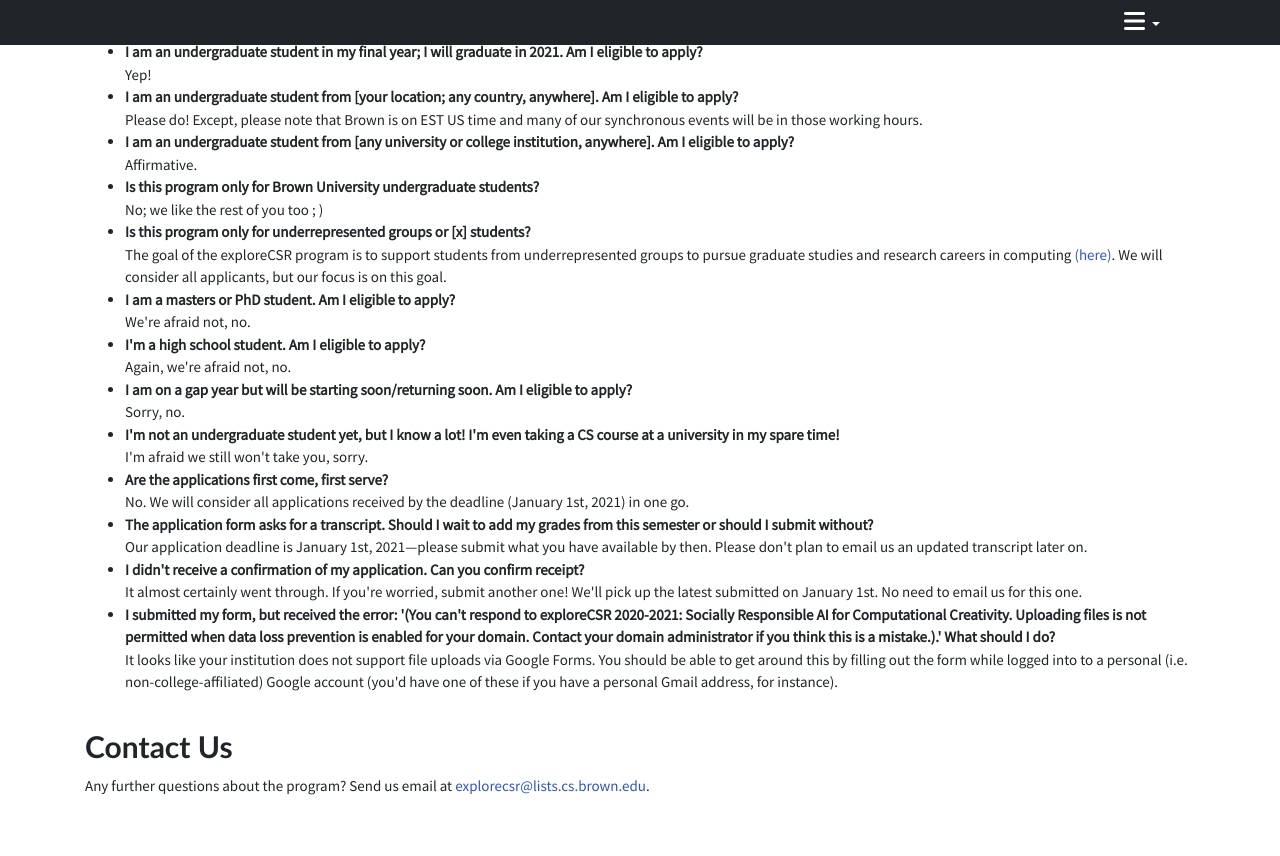
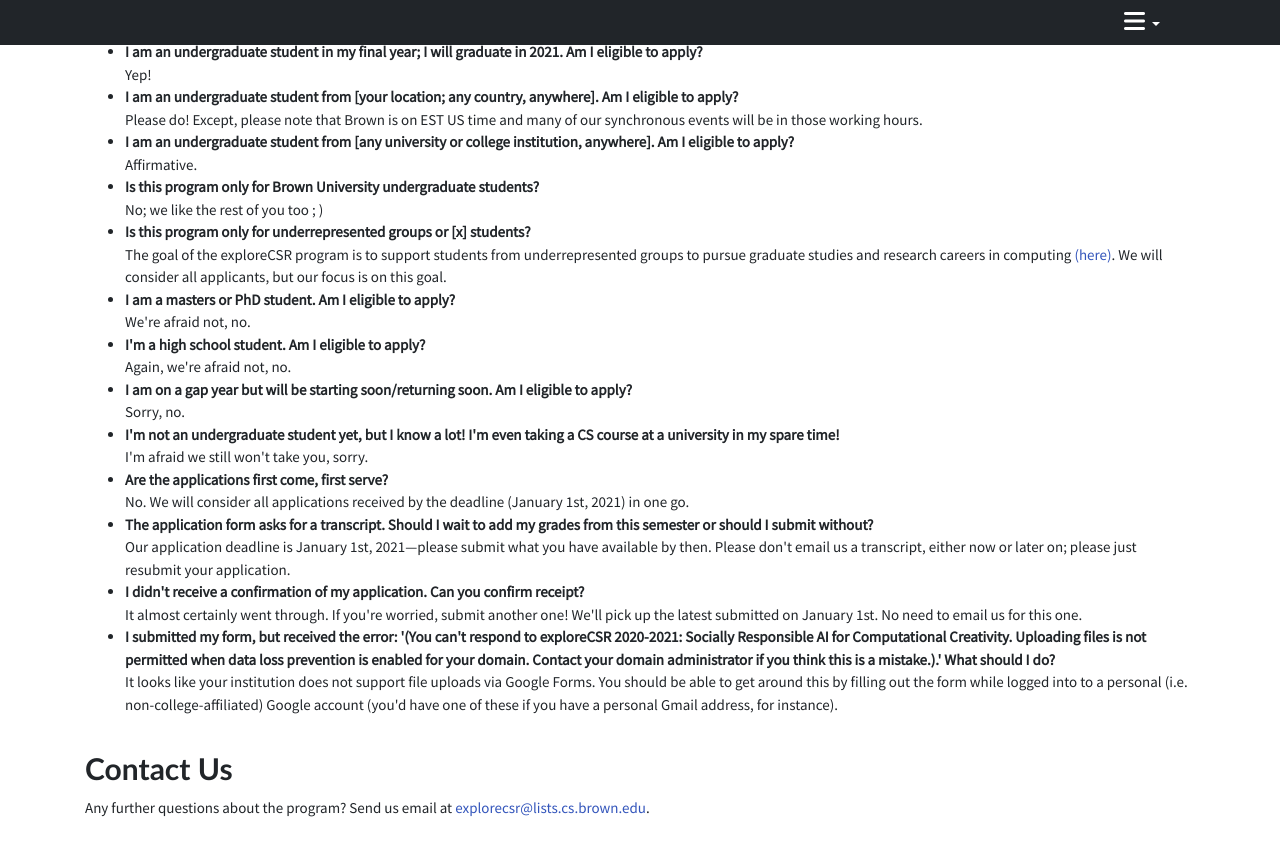
Before and after one commit to brownvc/exploreCSR-webpage, a Jekyll site: the page built from index.html, in a window 1280 px wide and 900 px high, scrolled down 3154 px. Shown: the top 856 px of the window. Built offline with Jekyll 4.4.1, drawn with Linux system fonts in a browser that asks for light colours; nearby versions of some CDN libraries.

Commit message:
Updated faq

```diff
--- a/_data/faq.json
+++ b/_data/faq.json
@@ -45,7 +45,7 @@
     },
     {
         "question": "The application form asks for a transcript. Should I wait to add my grades from this semester or should I submit without?",
-        "answer": "Our application deadline is January 1st, 2021&mdash;please submit what you have available by then. Please don't plan to email us an updated transcript later on."
+        "answer": "Our application deadline is January 1st, 2021&mdash;please submit what you have available by then. Please don't email us a transcript, either now or later on; please just resubmit your application."
     },
     {
         "question": "I didn't receive a confirmation of my application. Can you confirm receipt?",
```
